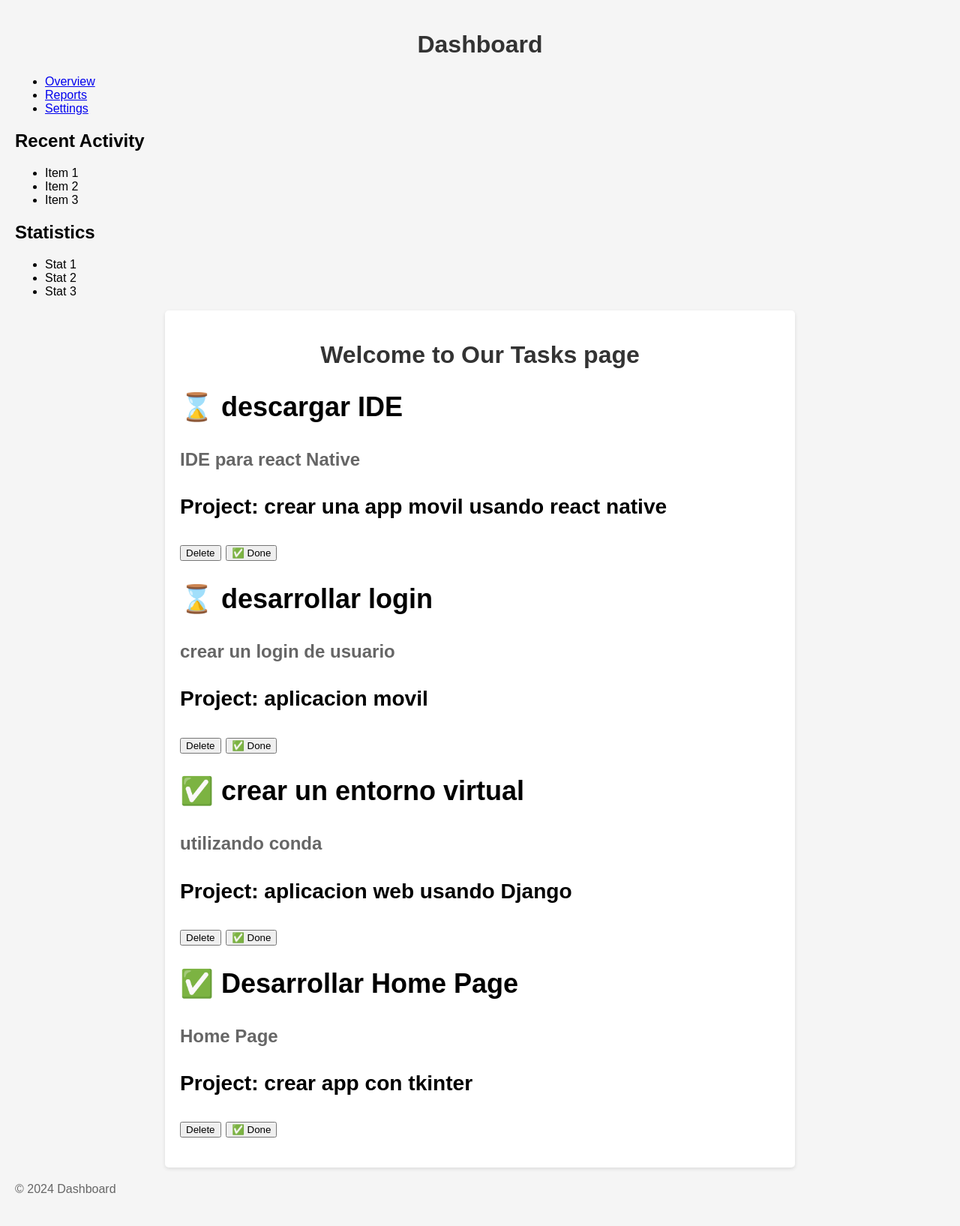
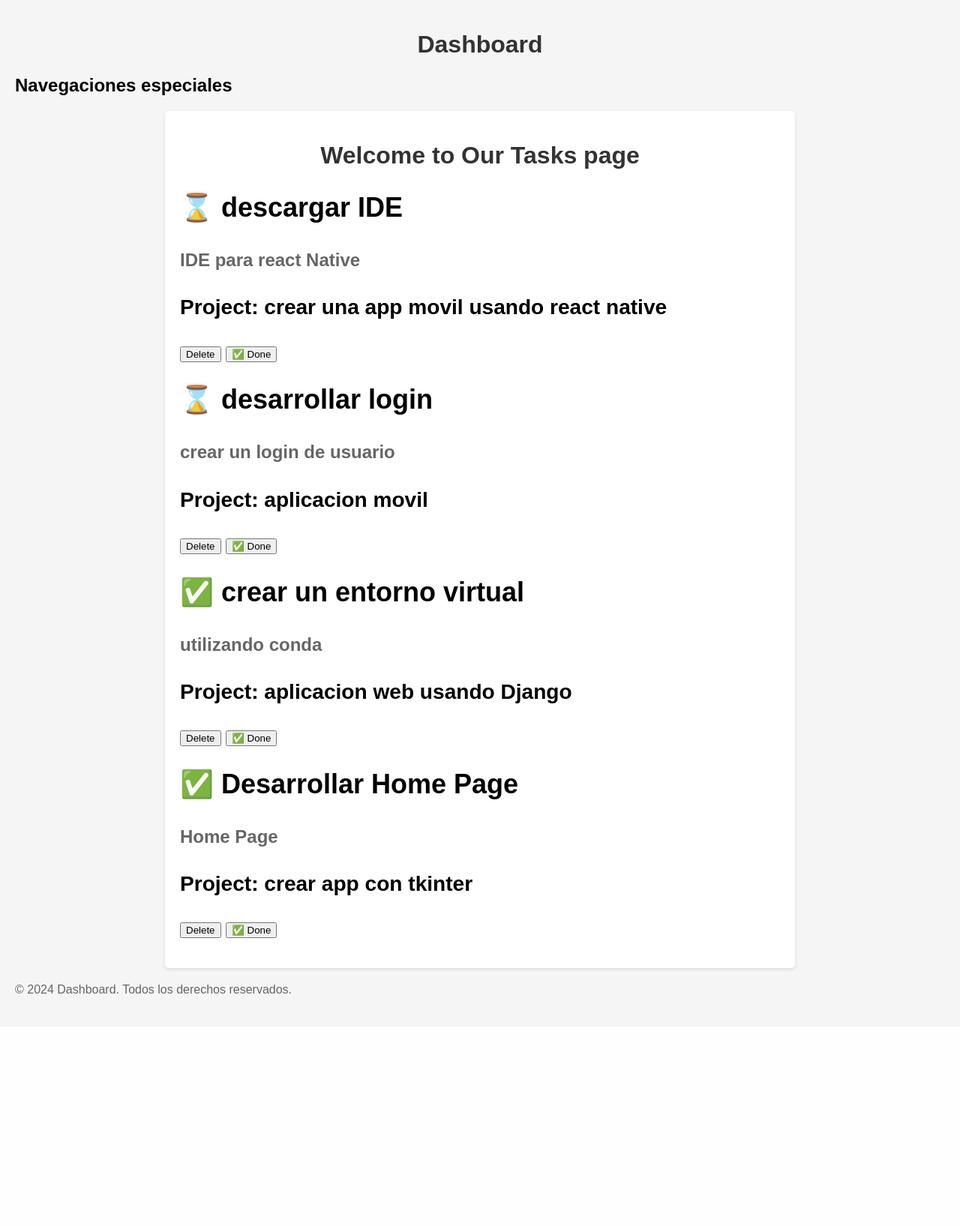
Before and after one commit to HenryTene/DjangoTuto, a Django app: page /tasks/ in a window 1280 px wide. Shown: the whole page at 75% size. After the commit the page ends 1325 px from the top, so only its background shows below. Run offline with Django 5.2, Linux system fonts and the light colour scheme; data comes from the database, SQL or seed files in the repository.

Commit message:
:art: Se modifica archivo base2.html

```diff
--- a/myapp/templates/layouts/base2.html
+++ b/myapp/templates/layouts/base2.html
@@ -1,34 +1,27 @@
-<div class="dashboard-page">
+<!DOCTYPE html>
+<html lang="es">
+<head>
+    <meta charset="UTF-8">
+    <meta name="viewport" content="width=device-width, initial-scale=1.0">
+    <title>Dashboard</title>
+</head>
+<body>
+    <div class="dashboard-container">
         <header class="dashboard-header">
-    <h1>Dashboard</h1>
-    <nav>
-      <ul>
-        <li><a href="#">Overview</a></li>
-        <li><a href="#">Reports</a></li>
-        <li><a href="#">Settings</a></li>
-      </ul>
+            <h1 class="dashboard-title">Dashboard</h1>
+            <nav class="dashboard-nav">
+                <h2>Navegaciones especiales</h2>
+                <!-- Add navigation menu items here -->
             </nav>
         </header>
+
         <main class="dashboard-main">
-    <section class="dashboard-section">
-      <h2>Recent Activity</h2>
-      <ul>
-        <li>Item 1</li>
-        <li>Item 2</li>
-        <li>Item 3</li>
-      </ul>
-    </section>
-    <section class="dashboard-section">
-      <h2>Statistics</h2>
-      <ul>
-        <li>Stat 1</li>
-        <li>Stat 2</li>
-        <li>Stat 3</li>
-      </ul>
-    </section>
             {% block content %}{% endblock %}
         </main>
+
         <footer class="dashboard-footer">
-    <p>&copy; 2024 Dashboard</p>
+            <p>&copy; {% now "Y" %} Dashboard. Todos los derechos reservados.</p>
         </footer>
     </div>
+</body>
+</html>
```
Lines whose indentation alone changed are shown as unchanged.
